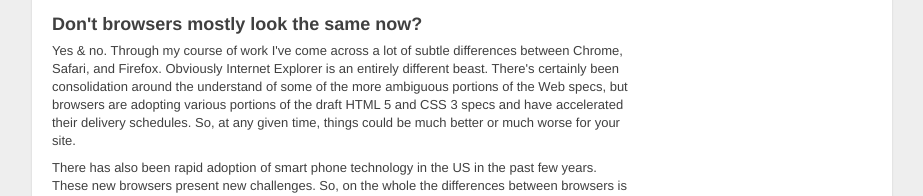
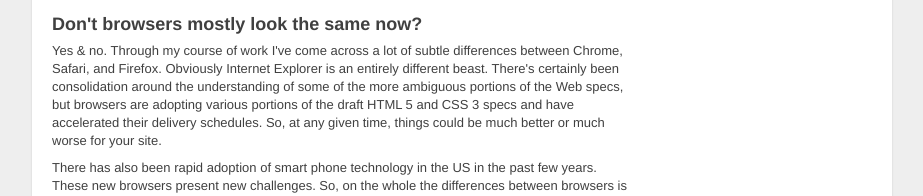
Before and after one commit to mogotest/webconsistencytesting.com, a plain HTML site: page index.html in a window 1280 px wide. Shown: the part 975-1171 px from the top of the page, without its empty margins (178-1101 px from the left). Drawn offline with Linux system fonts and the light colour scheme.

Commit message:
Grammar fix.

```diff
--- a/index.html
+++ b/index.html
@@ -124,7 +124,7 @@
             <h3>Don't browsers mostly look the same now?</h3>
             <p>
               Yes &amp; no.  Through my course of work I've come across a lot of subtle differences between Chrome, Safari, and Firefox.  Obviously Internet Explorer
-              is an entirely different beast.  There's certainly been consolidation around the understand of some of the more ambiguous portions of the Web specs,
+              is an entirely different beast.  There's certainly been consolidation around the understanding of some of the more ambiguous portions of the Web specs,
               but browsers are adopting various portions of the draft HTML 5 and CSS 3 specs and have accelerated their delivery schedules.  So, at any given time,
               things could be much better or much worse for your site.
             </p>
```
